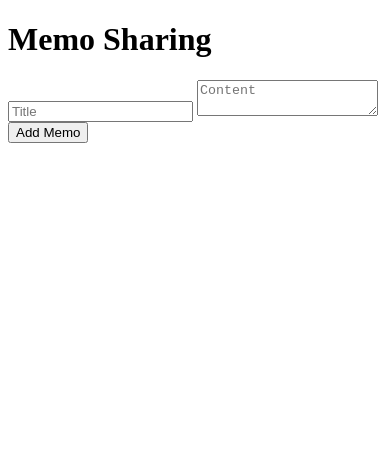
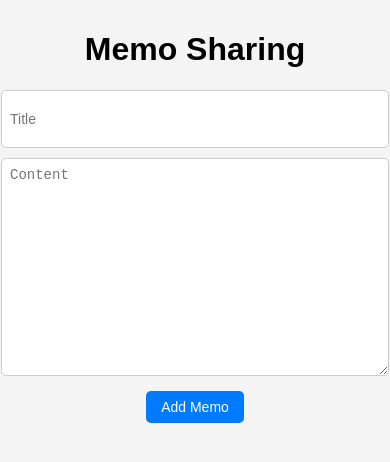
Before and after one commit to yamaya-109/memo-sharing-server, a website: page public/index.html in a window 390 px wide. Drawn offline with nearby package versions, Linux system fonts and the light colour scheme.

Commit message:
Update index.html

```diff
--- a/public/index.html
+++ b/public/index.html
@@ -5,7 +5,86 @@
     <meta name="viewport" content="width=device-width, initial-scale=1.0">
     <title>Memo Sharing</title>
     <style>
-        /* 既存のCSSスタイル */
+        body {
+            font-family: Arial, sans-serif;
+            margin: 0;
+            padding: 20px;
+            background-color: #f4f4f4;
+        }
+        h1 {
+            text-align: center;
+        }
+        #memos {
+            margin-bottom: 20px;
+        }
+        #memos div {
+            background-color: #fff;
+            border: 1px solid #ddd;
+            padding: 10px;
+            margin-bottom: 10px;
+            border-radius: 5px;
+            position: relative;
+        }
+        #memoForm, .editForm {
+            display: flex;
+            flex-direction: column;
+            align-items: center;
+        }
+        #title, #content, .editTitle, .editContent {
+            width: 100%;
+            max-width: 800px;
+            padding: 10px;
+            margin-bottom: 10px;
+            font-size: 16px;
+            border-radius: 5px;
+            border: 1px solid #ccc;
+        }
+        #title, .editTitle {
+            height: 40px;
+        }
+        #content, .editContent {
+            height: 200px;
+            resize: vertical;
+        }
+        button {
+            padding: 10px 20px;
+            font-size: 16px;
+            background-color: #007bff;
+            color: #fff;
+            border: none;
+            border-radius: 5px;
+            cursor: pointer;
+            margin: 5px;
+        }
+        button:hover {
+            background-color: #0056b3;
+        }
+        .editForm {
+            position: absolute;
+            top: 0;
+            left: 0;
+            right: 0;
+            background-color: rgba(255, 255, 255, 0.9);
+            border-radius: 5px;
+            padding: 10px;
+            z-index: 1;
+        }
+        @media (max-width: 600px) {
+            body {
+                padding: 10px;
+            }
+            #title, #content, .editTitle, .editContent {
+                font-size: 14px;
+                padding: 8px;
+            }
+            button {
+                font-size: 14px;
+                padding: 8px 15px;
+            }
+            #memos div {
+                padding: 8px;
+            }
+        }
     </style>
 </head>
 <body>
```
